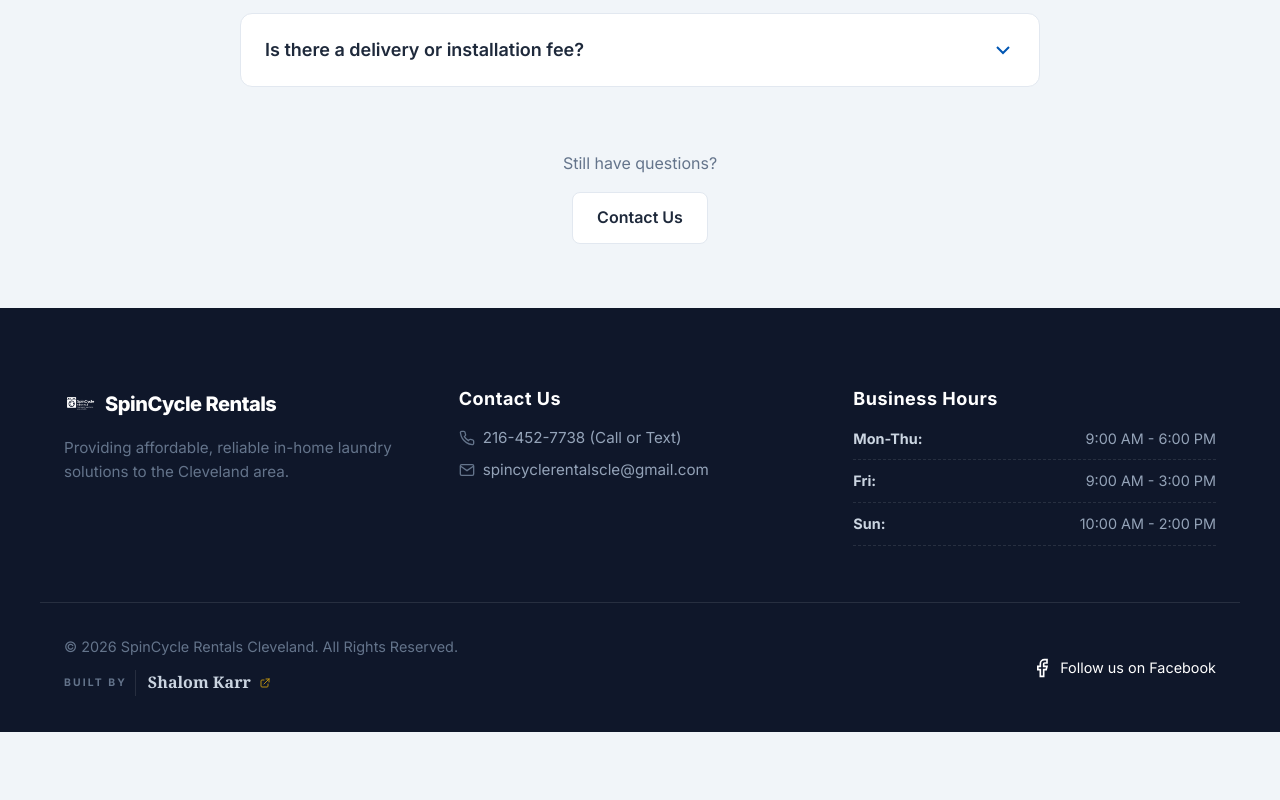
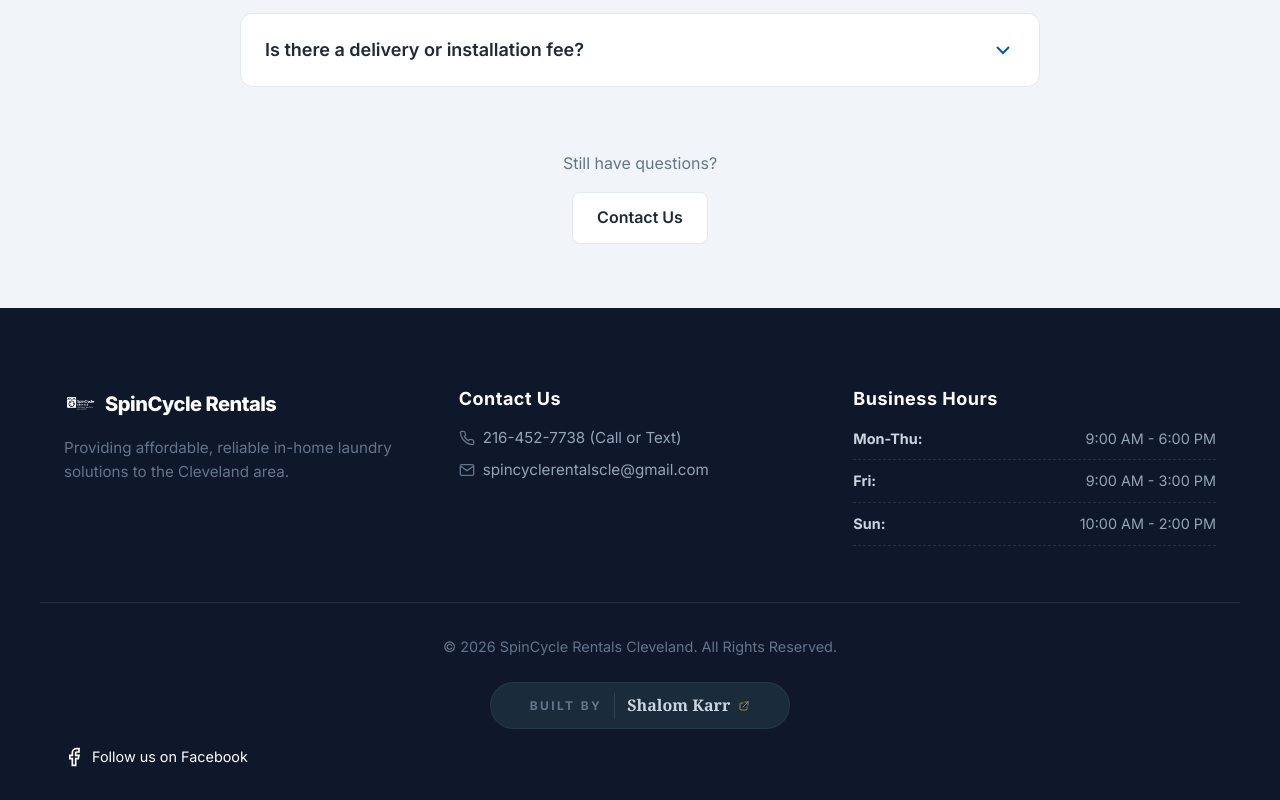
Before and after one commit to Shalom-Karr/SpinCycle-Rentals, a plain HTML site: page faq.html in a window 1280 px wide. Shown: the part 858-1658 px from the top of the page. Before the commit the page ends 1590 px from the top, so only its background shows below. Drawn offline with Linux system fonts and the light colour scheme.

Commit message:
style: Update Built By badge to centered, styled button linking to portfolio

```diff
--- a/css/style.css
+++ b/css/style.css
@@ -574,3 +574,95 @@
     .footer .grid-3 { grid-template-columns: 1fr; gap: 3rem; }
     .footer-contact, .footer-hours { margin-top: 1rem; }
 }
+
+
+
+/* Custom Built By Button */
+.built-by-btn {
+    display: flex;
+    align-items: center;
+    justify-content: center;
+    gap: 0.75rem;
+    padding: 0.6rem 1.5rem;
+    width: 100%;
+    max-width: 300px;
+    background-color: #1a2c3b;
+    border: 1px solid rgba(255, 255, 255, 0.05);
+    border-radius: 50px;
+    text-decoration: none;
+    transition: all 0.5s ease;
+    position: relative;
+    overflow: hidden;
+    margin: 0 auto;
+}
+
+.built-by-btn:hover {
+    background-color: #233545;
+    border-color: rgba(212, 175, 55, 0.6);
+    box-shadow: 0 0 25px rgba(212, 175, 55, 0.15);
+}
+
+.built-by-btn:active {
+    transform: scale(0.95);
+}
+
+.built-by-bg {
+    position: absolute;
+    inset: 0;
+    border-radius: 50px;
+    opacity: 0;
+    background: linear-gradient(to right, transparent, rgba(212, 175, 55, 0.1), transparent);
+    transition: opacity 0.5s ease;
+}
+
+.built-by-btn:hover .built-by-bg {
+    opacity: 1;
+}
+
+.built-by-label {
+    position: relative;
+    font-size: 0.75rem;
+    text-transform: uppercase;
+    letter-spacing: 0.2em;
+    color: #64748b;
+    font-weight: 700;
+    transition: color 0.3s ease;
+}
+
+.built-by-btn:hover .built-by-label {
+    color: #d4af37; /* Gold */
+}
+
+.built-by-name-wrapper {
+    position: relative;
+    display: flex;
+    align-items: center;
+    gap: 0.5rem;
+    border-left: 1px solid rgba(255, 255, 255, 0.1);
+    padding-left: 0.75rem;
+}
+
+.built-by-name {
+    font-family: Georgia, serif;
+    font-weight: 700;
+    color: #cbd5e1;
+    font-size: 1rem;
+    transition: color 0.3s ease;
+}
+
+.built-by-btn:hover .built-by-name {
+    color: var(--white);
+}
+
+.built-by-icon {
+    width: 12px;
+    height: 12px;
+    color: #d4af37;
+    opacity: 0.7;
+    transition: all 0.3s ease;
+}
+
+.built-by-btn:hover .built-by-icon {
+    opacity: 1;
+    transform: translate(2px, -2px);
+}
--- a/faq.html
+++ b/faq.html
@@ -22,7 +22,8 @@
                 <svg width="24" height="24" viewBox="0 0 24 24" fill="none" stroke="currentColor" stroke-width="2"><path d="M3 12h18M3 6h18M3 18h18"></path></svg>
             </button>
 
-            <ul class="nav-links">
+                        <ul class="nav-links">
+                <li><a href="about.html">About</a></li>
                 <li><a href="index.html#features">Features</a></li>
                 <li><a href="index.html#how-it-works">How it Works</a></li>
                 <li><a href="pricing.html">Pricing</a></li>
@@ -144,15 +145,20 @@
         </div>
 
         <div class="container" style="border-top: 1px solid rgba(255,255,255,0.1); margin-top: 3rem; padding-top: 2rem; display: flex; justify-content: space-between; align-items: center; flex-wrap: wrap; gap: 1rem;">
-            <div style="display: flex; flex-direction: column; gap: 0.5rem;">
+            <div style="display: flex; flex-direction: column; gap: 1.5rem; align-items: center; width: 100%;">
                 <p style="margin: 0; font-size: 0.9rem;">&copy; 2026 SpinCycle Rentals Cleveland. All Rights Reserved.</p>
-                <a href="https://github.com/Shalom-Karr" target="_blank" rel="noopener noreferrer" style="display: inline-flex; align-items: center; gap: 0.5rem; text-decoration: none; padding: 0.25rem 0; width: max-content; transition: opacity 0.2s;" onmouseover="this.style.opacity='0.8'" onmouseout="this.style.opacity='1'">
-                    <span style="font-size: 0.65rem; text-transform: uppercase; letter-spacing: 0.2em; color: #64748b; font-weight: 700;">Built By</span>
-                    <div style="display: flex; align-items: center; gap: 0.5rem; border-left: 1px solid rgba(255,255,255,0.1); padding-left: 0.75rem;">
-                        <span style="font-family: Georgia, serif; font-weight: 700; color: #cbd5e1; font-size: 1rem;">Shalom Karr</span>
-                        <svg xmlns="http://www.w3.org/2000/svg" width="12" height="12" viewBox="0 0 24 24" fill="none" stroke="#ffc107" stroke-width="2" stroke-linecap="round" stroke-linejoin="round" style="opacity: 0.7;"><path d="M10 6H6a2 2 0 00-2 2v10a2 2 0 002 2h10a2 2 0 002-2v-4M14 4h6m0 0v6m0-6L10 14" /></svg>
-                    </div>
-                </a>
+                <div style="display: flex; justify-content: center; align-items: center; width: 100%;">
+                    <a href="https://shalomkarr.pages.dev" target="_blank" rel="noopener noreferrer" class="built-by-btn">
+                        <span class="built-by-bg"></span>
+                        <span class="built-by-label">Built By</span>
+                        <div class="built-by-name-wrapper">
+                            <span class="built-by-name">Shalom Karr</span>
+                            <svg xmlns="http://www.w3.org/2000/svg" class="built-by-icon" fill="none" viewBox="0 0 24 24" stroke="currentColor" stroke-width="2" stroke-linecap="round" stroke-linejoin="round">
+                                <path d="M10 6H6a2 2 0 00-2 2v10a2 2 0 002 2h10a2 2 0 002-2v-4M14 4h6m0 0v6m0-6L10 14" />
+                            </svg>
+                        </div>
+                    </a>
+                </div>
             </div>
             <a href="https://www.facebook.com/profile.php?id=61582724512449" target="_blank" rel="noopener noreferrer" style="color: var(--white); display: flex; align-items: center; gap: 0.5rem; font-size: 0.9rem;">
                 <svg width="20" height="20" viewBox="0 0 24 24" fill="none" stroke="currentColor" stroke-width="2"><path d="M18 2h-3a5 5 0 0 0-5 5v3H7v4h3v8h4v-8h3l1-4h-4V7a1 1 0 0 1 1-1h3z"></path></svg>
```
Also changed, not shown: apply.html (+15 -9 lines), index.html (+15 -9 lines), pricing.html (+15 -9 lines).
